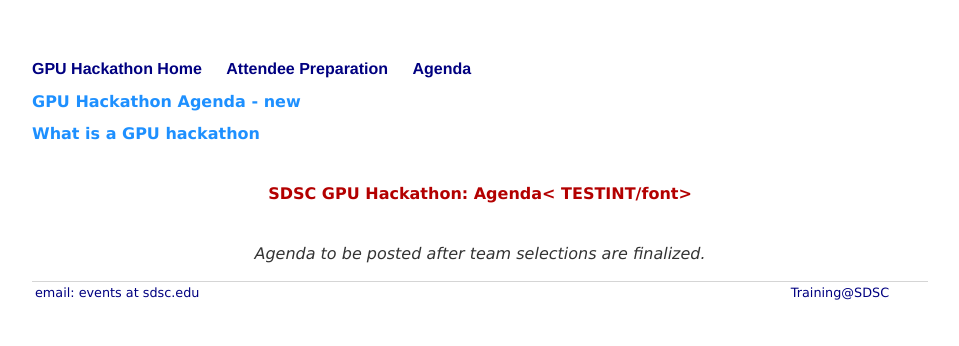
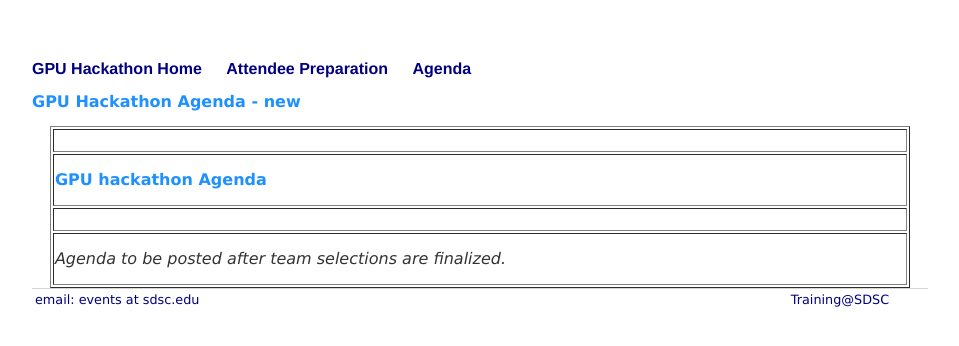
Before and after one commit to sdsc-hpc-training/sdsc-hpc-training.github.io, a Jekyll site: the page built from gpuhackathon/newagenda.html, in a window 1280 px wide. Shown: the top 346 px of the page, without its empty margins (160-1119 px from the left). Built offline with Jekyll 4.4.1, drawn with Linux system fonts in a browser that asks for light colours.

Commit message:
Update newagenda.html

```diff
--- a/gpuhackathon/newagenda.html
+++ b/gpuhackathon/newagenda.html
@@ -5,17 +5,16 @@ title: SDSC GPU Hackathon 2020 Agenda
 
 <p class="sectitle">GPU Hackathon Agenda - new</p>
 
-<p class="sectitle">What is a GPU hackathon</p>
 
-<table border=0 width=96% align="center">
+<table border=1 width=96% align="center">
 
 <tr><td align='center' valign='top'>&nbsp; </td></tr>
 <tr><td align='center' valign='top'>
-<b><font color="b30000"> SDSC GPU Hackathon: Agenda< TESTINT/font></b>
+<p class="sectitle">GPU hackathon Agenda</p>
 </td></tr>
 <tr><td align='center' valign='top'>&nbsp; </td></tr>
 
-<tr><td align='center' valign='top'>
+<tr><td align='left' valign='top'>
   <p class="italic">Agenda to be posted after team selections are finalized.</p>
 </td></tr>
 
```
